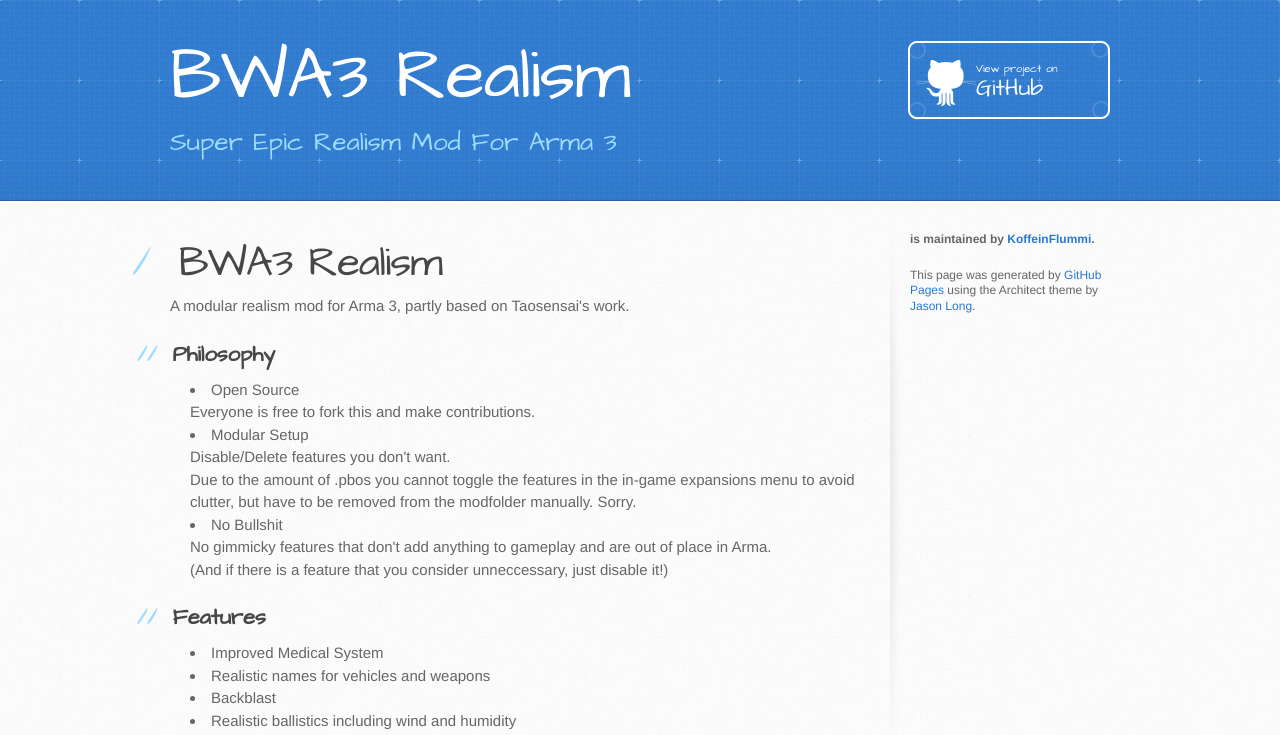
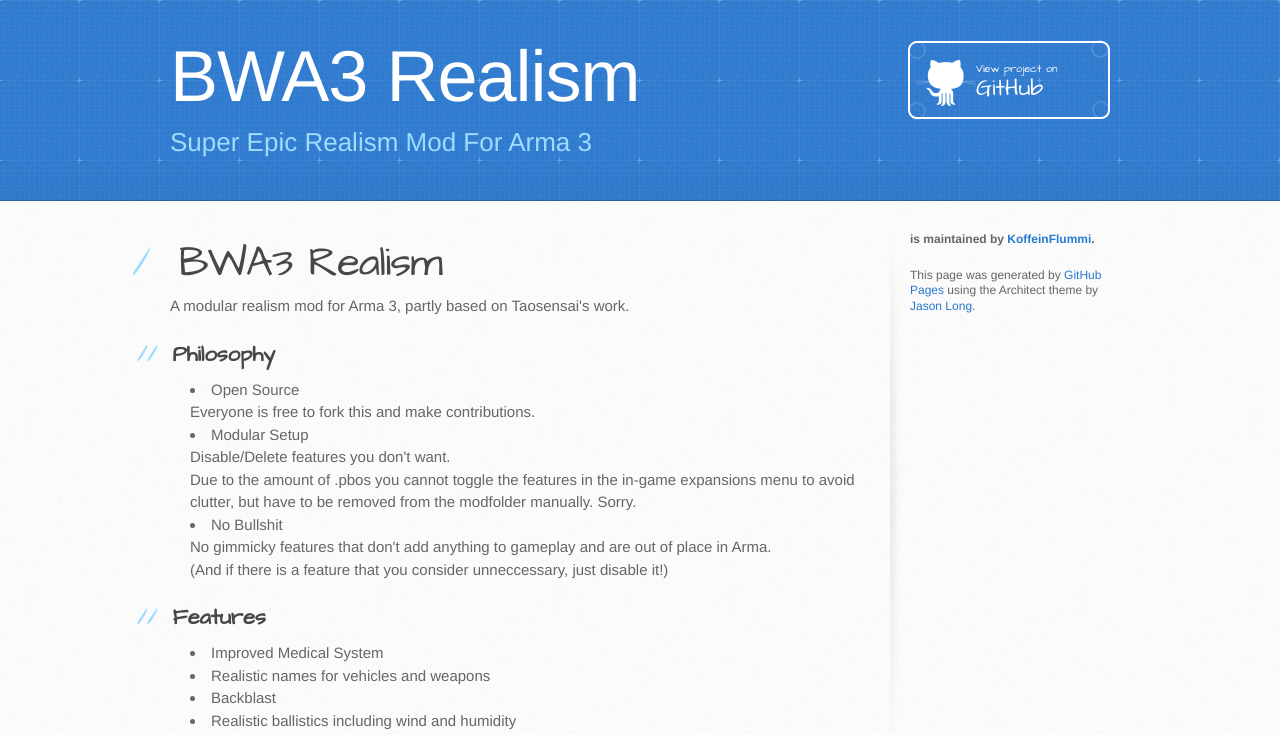
Before and after one commit to KoffeinFlummi/AGM, a PHP site: page / in a window 1280 px wide. Shown: the top 735 px of the page. Run offline with PHP 8.4, Linux system fonts and the light colour scheme.

Commit message:
Update stylesheet.css

```diff
--- a/stylesheets/stylesheet.css
+++ b/stylesheets/stylesheet.css
@@ -66,7 +66,7 @@
 header {
   padding-top: 40px;
   padding-bottom: 40px;
-  font-family: 'Architects Daughter', 'Helvetica Neue', Helvetica, Arial, serif;
+  font-family: 'Helvetica Neue', Helvetica, Arial, serif;
   background: #2e7bcf url(../images/header-bg.jpg) 0 0 repeat-x;
   border-bottom: solid 1px #275da1;
 }
```
